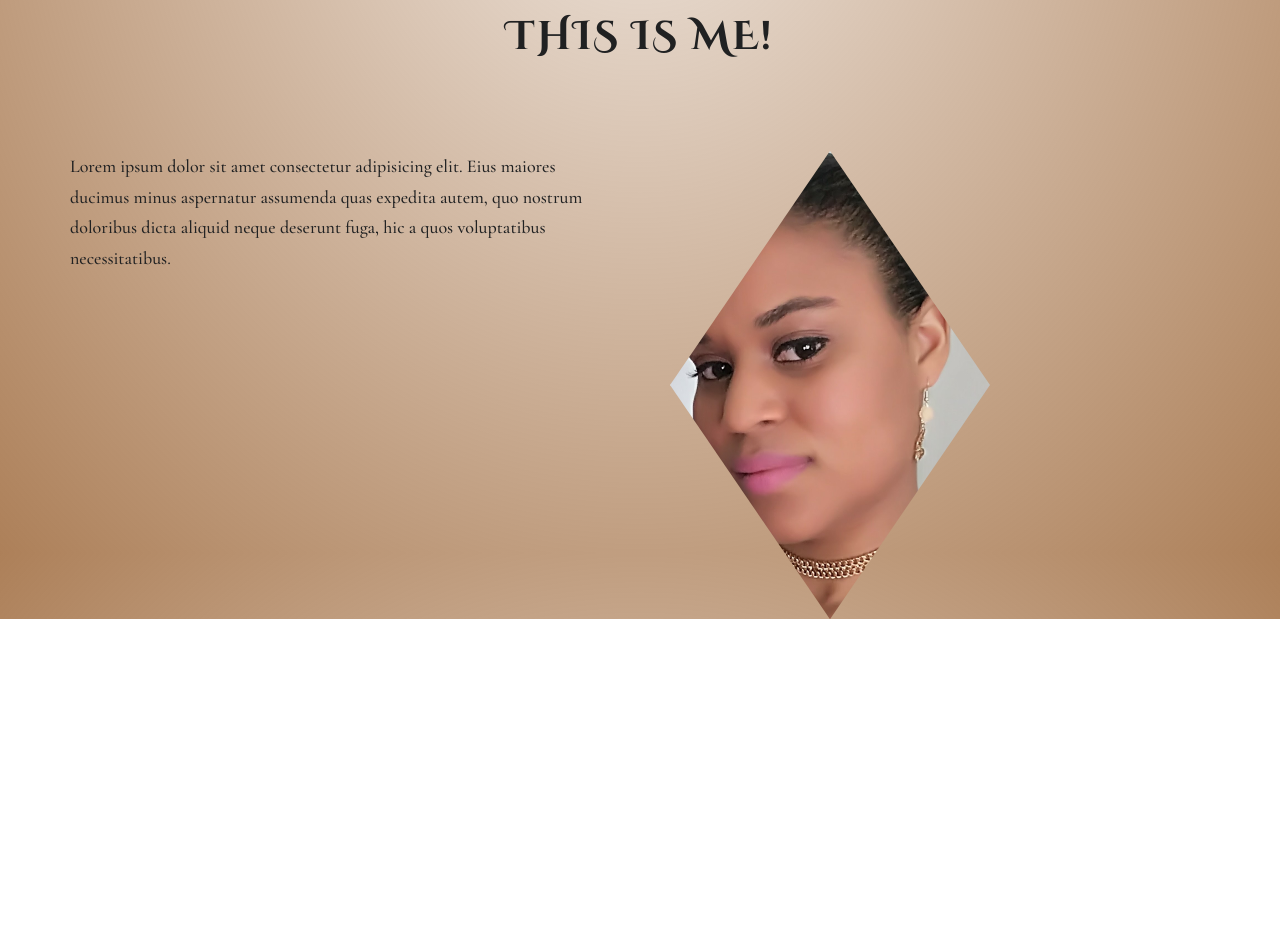
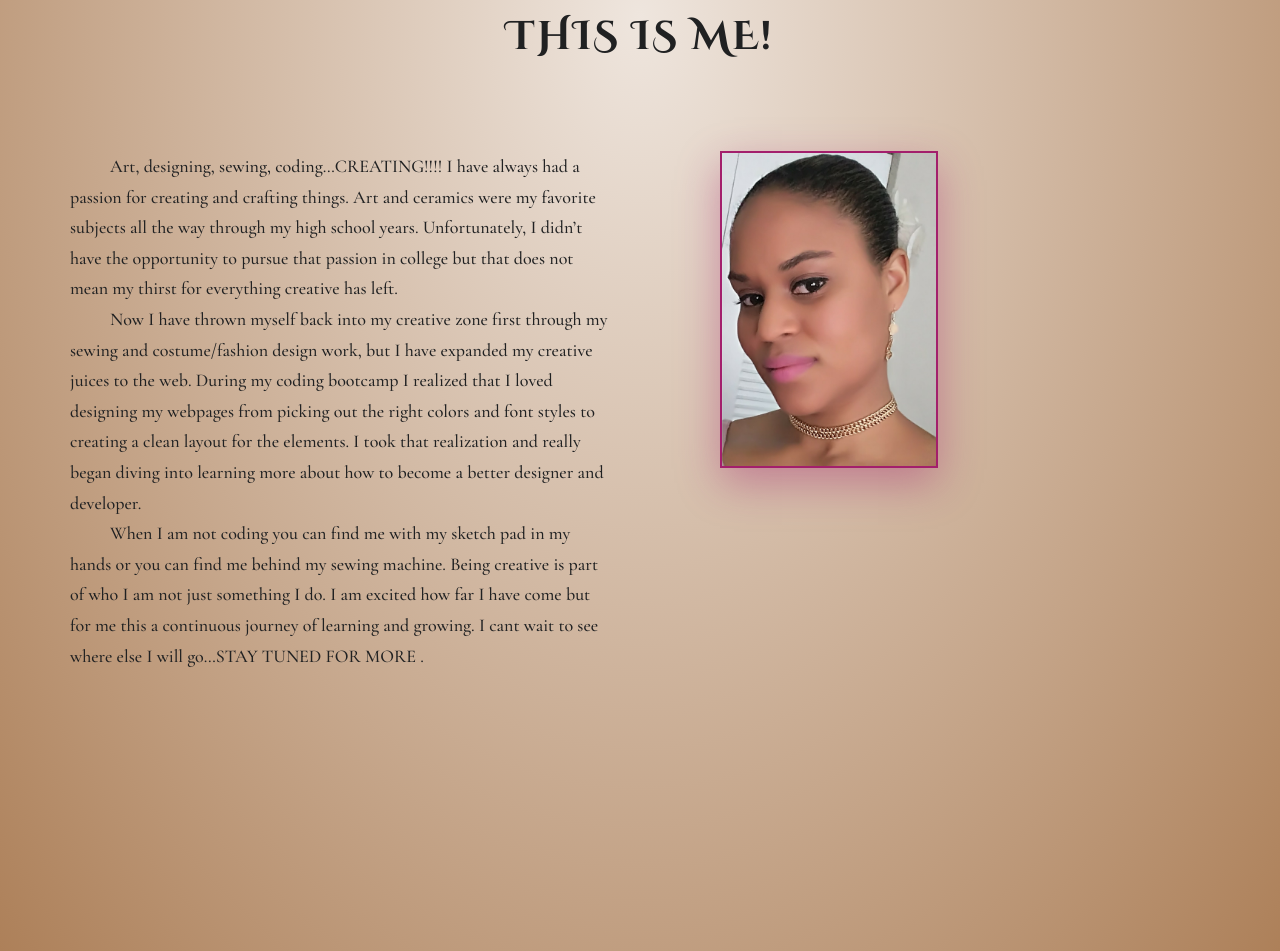
Before and after one commit to Salena0921/PersonalSite, a website: page index.html in a window 1280 px wide. Shown: the part 917-1868 px from the top of the page. Before the commit the page ends 1536 px from the top, so only its background shows below. Drawn offline with nearby package versions, Linux system fonts and the light colour scheme.

Commit message:
added and styled myu about me paragraph

```diff
--- a/index.html
+++ b/index.html
@@ -35,10 +35,22 @@
             <div class="row">
                 <div class="col-1-of-2">
                     <p class="paragraph">
-                        Lorem ipsum dolor sit amet consectetur adipisicing elit. Eius maiores ducimus minus aspernatur
-                        assumenda quas expedita autem, quo nostrum doloribus dicta aliquid neque deserunt fuga, hic a
-                        quos
-                        voluptatibus necessitatibus.
+                        Art, designing, sewing, coding…CREATING!!!! I have always had a passion for creating and
+                        crafting things. Art and ceramics were my favorite subjects all the way through my high school
+                        years. Unfortunately, I didn’t have the opportunity to pursue that passion in college but that
+                        does not mean my thirst for everything creative has left.</p>
+                    <p class="paragraph">
+                        Now I have thrown myself back into my creative zone first through my sewing and costume/fashion
+                        design work, but I have expanded my creative juices to the web. During my coding bootcamp I
+                        realized that I loved designing my webpages from picking out the right colors and font styles
+                        to creating a clean layout for the elements. I took that realization and really began diving
+                        into learning more about how to become a better designer and developer.</p>
+                    <p class="paragraph">
+                        When I am not coding you can find me with my sketch pad in my hands or you can find me behind
+                        my sewing machine. Being creative is part of who I am not just something I do. I am excited how
+                        far I have come but for me this a continuous journey of learning and growing. I cant wait to
+                        see where else I will go…STAY TUNED FOR MORE
+                        .
                     </p>
                 </div>
                 <div class="col-1-of-2">
--- a/sass/base/_typography.scss
+++ b/sass/base/_typography.scss
@@ -46,4 +46,5 @@ body {
     font-family: $font-secondary;
     font-size: $default-font-size;
     font-weight: 500;
+    text-indent: 4rem;
 }
--- a/sass/components/_composition.scss
+++ b/sass/components/_composition.scss
@@ -2,8 +2,10 @@
     position: relative;
 
     &__photo {
-        width: 25%;
+        width: 17%;
         position: absolute;
-        clip-path: polygon(50% 0%, 100% 50%, 50% 100%, 0% 50%);
+        box-shadow: 0 1.5rem 4rem rgba($color-quaternary, .4);
+        border: solid 2px $color-quaternary;
+        margin-left: 5rem;
     }
 }
```
Also changed, not shown: css/style.css, sass/abstract/_variables.scss (line endings or trailing spaces).
